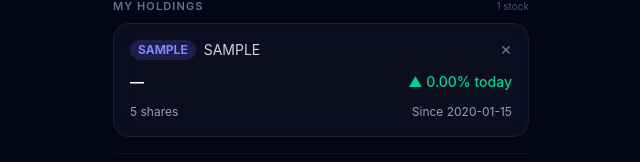
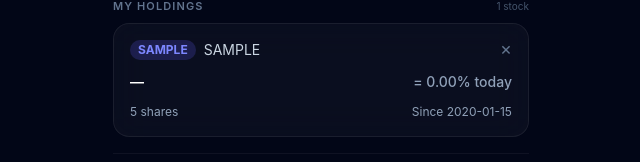
Before and after one commit to idogal0210-web/portfolio-tracker, a React (Vite) app: page / in a window 1280 px wide. Both pictures are taken after typing "Sample", "5", "5", "5", "5", "2020-01-15" into the empty fields and a click on the button "Add Holding". Shown: the part 325-487 px from the top of the page, without its empty margins (319-959 px from the left). Built offline with nearby package versions, Linux system fonts and the light colour scheme; no server answers.

Commit message:
fix: StockCard aria-label, null guard, neutral daily change

```diff
--- a/src/App.jsx
+++ b/src/App.jsx
@@ -5,6 +5,7 @@ import { fetchPrices } from './api'
 
 // ─── StockCard ────────────────────────────────────────────────────────────────
 function StockCard({ holding, price, onDelete }) {
+  if (!holding) return null
   const { symbol, shares, purchaseDate } = holding
   const isIL = isILStock(symbol)
   const currency = isIL ? 'ILS' : 'USD'
@@ -24,7 +25,8 @@ function StockCard({ holding, price, onDelete }) {
   const roiPct = metrics?.roiPct ?? 0
   const totalReturn = metrics?.totalReturn ?? 0
   const isPositive = totalReturn >= 0
-  const isDayPositive = changePercent >= 0
+  const isDayPositive = changePercent > 0
+  const isDayNeutral = changePercent === 0
 
   return (
     <div className="glass rounded-2xl p-4 space-y-3">
@@ -39,7 +41,7 @@ function StockCard({ holding, price, onDelete }) {
         <button
           onClick={() => onDelete(symbol)}
           className="text-slate-500 hover:text-red-400 transition-colors shrink-0 text-lg leading-none"
-          aria-label="Remove holding"
+          aria-label={`Remove ${symbol} from portfolio`}
         >
           ×
         </button>
@@ -48,8 +50,8 @@ function StockCard({ holding, price, onDelete }) {
       {/* Price + daily change */}
       <div className="flex items-center justify-between text-sm">
         <span className="text-white font-semibold">{displayPrice}</span>
-        <span className={`font-medium ${isDayPositive ? 'text-emerald-400' : 'text-red-400'}`}>
-          {isDayPositive ? '▲' : '▼'} {Math.abs(changePercent).toFixed(2)}% today
+        <span className={`font-medium ${isDayNeutral ? 'text-slate-400' : isDayPositive ? 'text-emerald-400' : 'text-red-400'}`}>
+          {isDayNeutral ? '=' : isDayPositive ? '▲' : '▼'} {Math.abs(changePercent).toFixed(2)}% today
         </span>
       </div>
 
```
